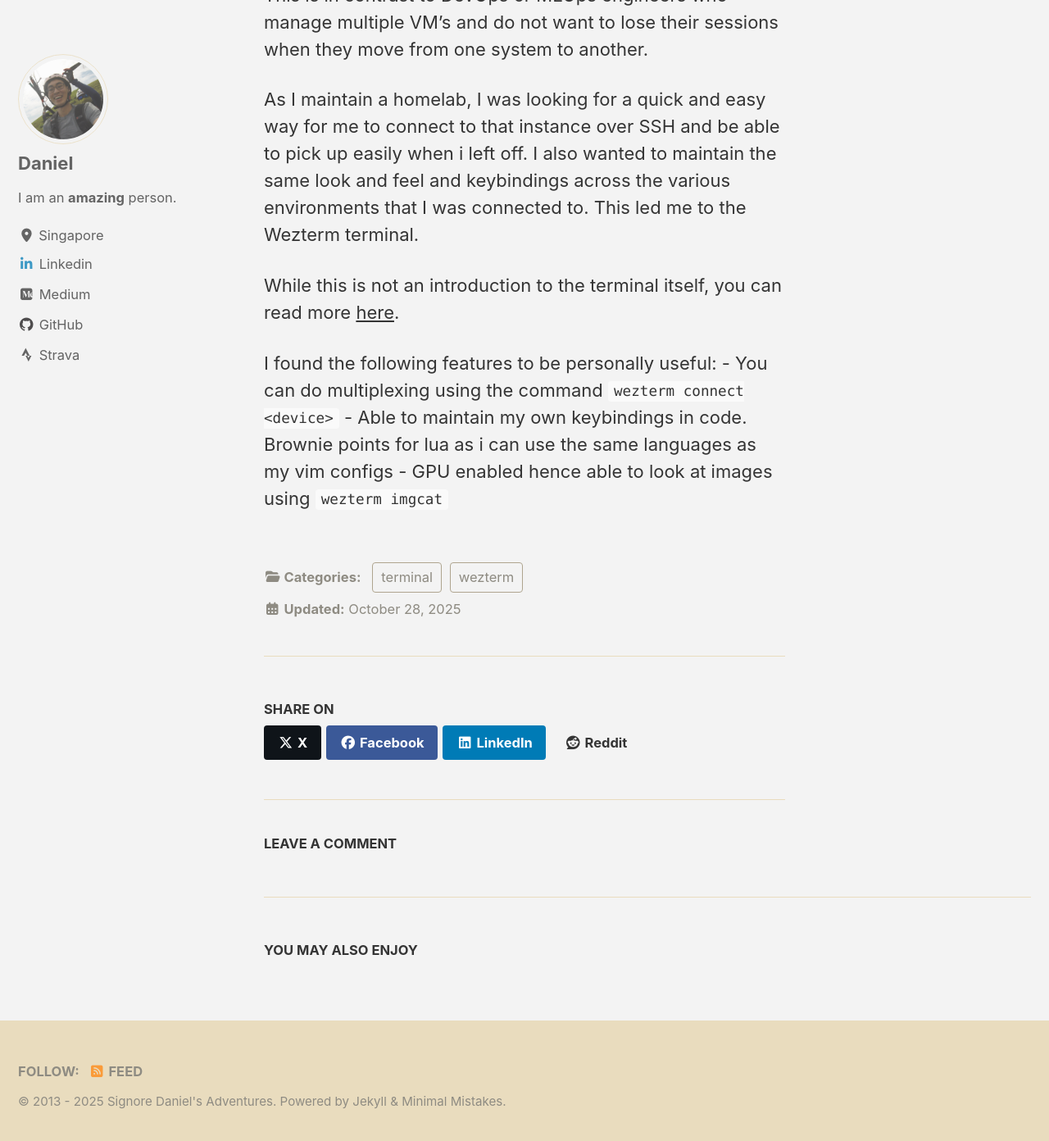
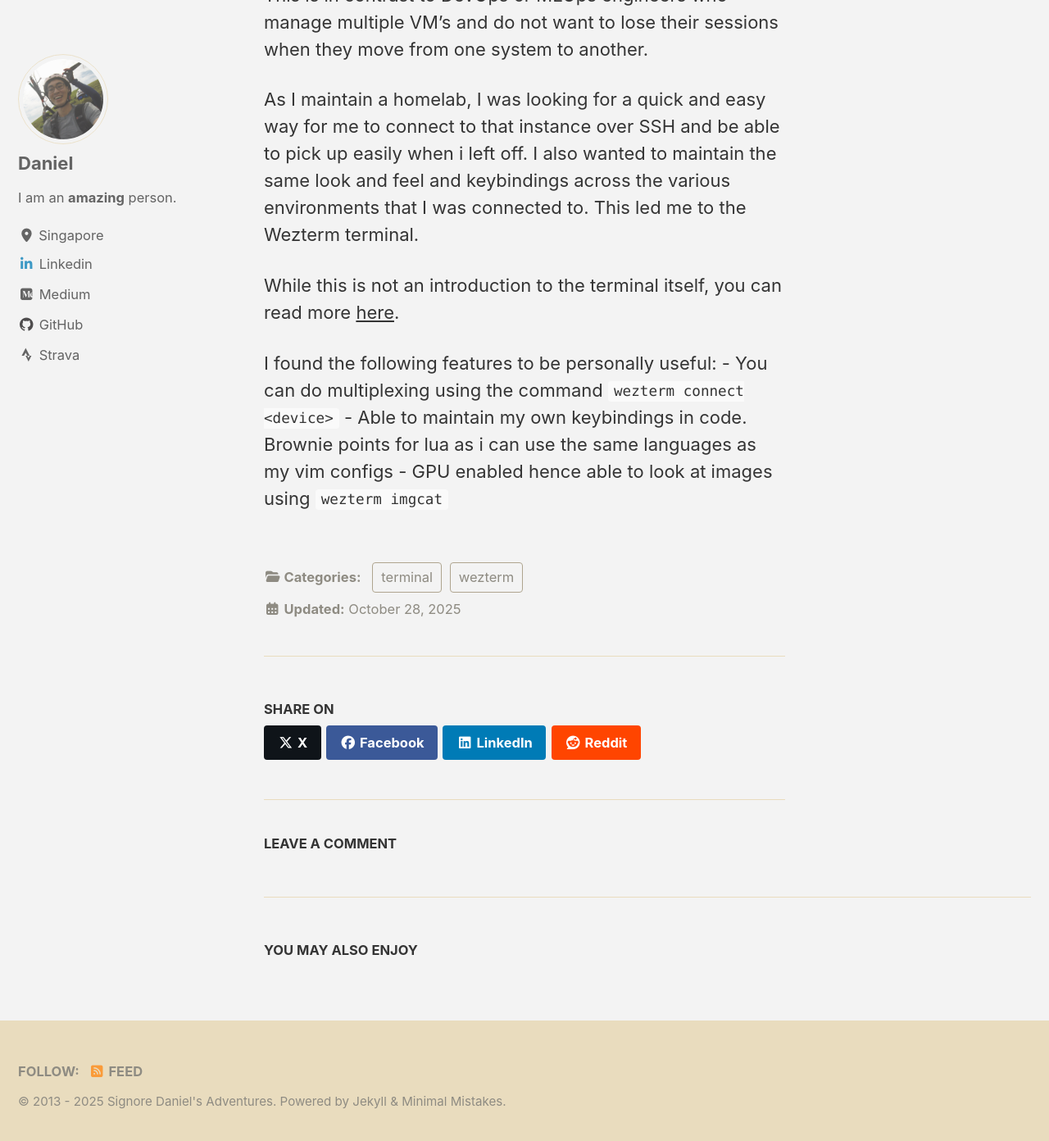
Before and after one commit to marmal88/marmal88.github.io, a Jekyll site: the page built from _posts/2025-10-28-terminal-musings.md, in a window 1280 px wide and 1400 px high, scrolled down 489 px. Shown: the top 1392 px of the window at 82% size. Built offline with Jekyll 4.4.1, drawn with Linux system fonts in a browser that asks for light colours; cached includes are drawn as plain includes; comment, search, counter and statistics services are not loaded.

Commit message:
feat: adding css for reddit button

```diff
--- a/_includes/social-share.html
+++ b/_includes/social-share.html
@@ -13,7 +13,7 @@
     <i class="fab fa-fw fa-linkedin" aria-hidden="true"></i><span> LinkedIn</span>
   </a>
 
-	<a href="https://www.reddit.com/submit?url={{ page.url | absolute_url | url_encode }}&title={{ page.title }}" class="btn" title="{{ site.data.ui-text[site.locale].share_on_label }} Reddit">
+	<a href="https://www.reddit.com/submit?url={{ page.url | absolute_url | url_encode }}&title={{ page.title }}" class="btn btn--reddit" onclick="window.open(this.href, 'window', 'left=20,top=20,width=500,height=500,toolbar=1,resizable=0'); return false;" title="{{ site.data.ui-text[site.locale].share_on_label | default: 'Share on' }} Reddit">
 	<i class="fab fa-fw fa-reddit" aria-hidden="true"></i><span> Reddit</span>
   </a>
 </section>
--- a/_sass/minimal-mistakes/_buttons.scss
+++ b/_sass/minimal-mistakes/_buttons.scss
@@ -38,7 +38,7 @@
   (danger, $danger-color),
   (info, $info-color),
   /* brands */
-  (bluesky, $bluesky-color),
+  (reddit, $reddit-color),
   (facebook, $facebook-color),
   (linkedin, $linkedin-color),
   (mastodon, $mastodon-color),
```
